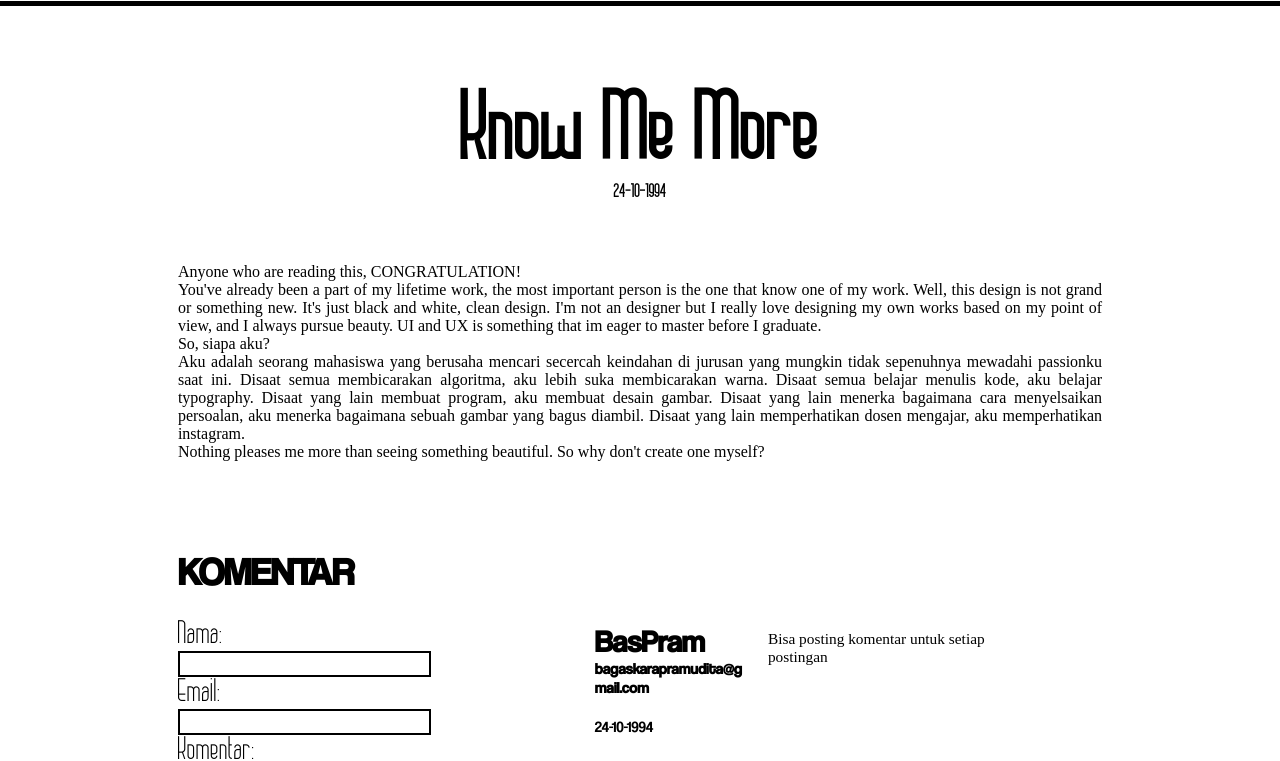
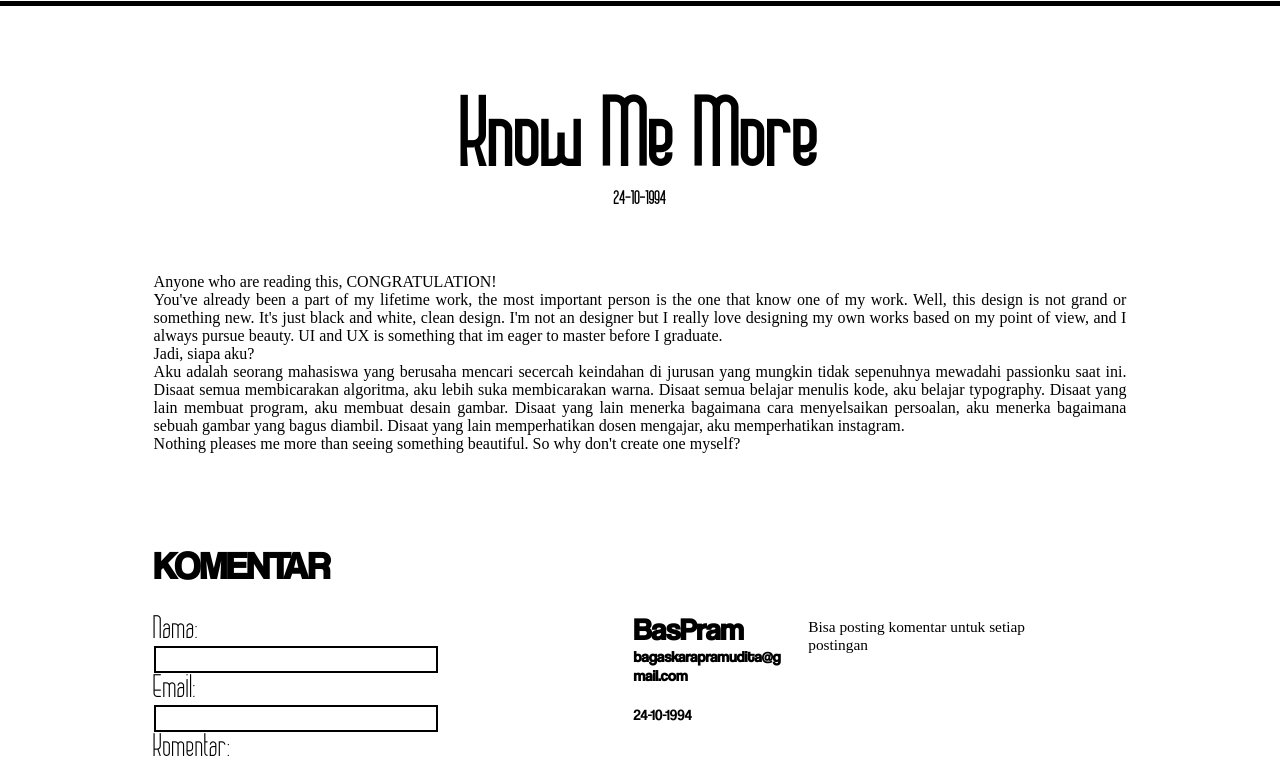
Before and after one commit to baspram/SimpleBlog, a plain HTML site: page post.html in a window 1280 px wide. Shown: the part 60-821 px from the top of the page. Drawn offline with nearby package versions, Linux system fonts and the light colour scheme; files whose address does not match are found by name.

Commit message:
Duh
Kata han masih terlalu kosong, enaknya diapain ya?

```diff
--- a/css/main.css
+++ b/css/main.css
@@ -28,10 +28,12 @@ html,body{
     width: 100%;
 	margin: 0px;
 	padding: 0px;
-	background: #ffffff;
 	color: black;
 	font-size: 100%;
 	letter-spacing: 100%;
+}
+
+body{
 }
 
 div{
@@ -136,10 +138,9 @@ textarea, input {
 	position: relative;
 	display: block;
 	padding: 7% 12% 2%;
-	width: 95%;
+	width: 100%;
 	height: auto;
 	box-sizing: border-box;
-	background: white;
 	font-size: 120%;
 }
 
@@ -154,11 +155,11 @@ textarea, input {
 .post{
 	position: relative;
 	display: block;
-	width: 100%;
+	width: 90%;
 	height: auto;
 	padding: 2%;
 	padding-top: 0;
-	margin: 3%;
+	margin: auto;
 	border-top: 0px solid black;
 	border-bottom: 0px solid black;
 	box-sizing: border-box;
@@ -182,7 +183,21 @@ textarea, input {
 }
 
 
+#POST > h1{
+	letter-spacing: 0px;
+	-webkit-transition: all 0.5s ease-in-out;
+	-moz-transition: all 0.5s ease-in-out;
+	-o-transition: all 0.5s ease-in-out;
+	transition: all 0.5s ease-in-out;
+}
 
+#POST:hover > h1{
+	letter-spacing: 15px;
+	-webkit-transition: all 0.5s ease-in-out;
+	-moz-transition: all 0.5s ease-in-out;
+	-o-transition: all 0.5s ease-in-out;
+	transition: all 0.5s ease-in-out;
+}
 
 .post .title{
 	position: relative;
@@ -336,9 +351,9 @@ textarea, input {
 }
 
 #FORM{
-	width: 95%;
+	width: 100%;
 	margin:auto;
-	padding: 2%;
+	padding-top: 2%;
 	color: black;
 	overflow: hidden;
 }
@@ -356,37 +371,20 @@ textarea, input {
 	outline:0;
 }
 
-#FORM > h1   {
+#FORM #POST> h1   {
 	text-align: center;
 	font-size: 600%;
 	margin: 10% 20% 0;
 	font-family: Chase;
-	letter-spacing: 0px;
--webkit-transition: all 0.5s ease-in-out;
-	-moz-transition: all 0.5s ease-in-out;
-	-o-transition: all 0.5s ease-in-out;
-	transition: all 0.5s ease-in-out;
 }
 
-#FORM > h1:hover   {
-	text-align: center;
-	font-size: 600%;
-	margin: 10% 20% 0;
-	font-family: Chase;
-	letter-spacing: 8px;
-	-webkit-transition: all 0.5s ease-in-out;
-	-moz-transition: all 0.5s ease-in-out;
-	-o-transition: all 0.5s ease-in-out;
-	transition: all 0.5s ease-in-out;
-}
-
-#FORM > h3{
+#FORM #POST > h3{
 	text-align: center;
 	margin-top: 0;
 	font-family: Chase;
 }
 
-#FORM > p{
+#FORM #POST> p{
 	margin: 5% 12% ;
 	text-align: justify;
 	font-size: 100%;
@@ -493,6 +491,7 @@ textarea, input {
 #EDITPOSTS {
 	text-align: center;
 	font-family: Chase;
+	height: 100%;
 }
 
 #EDITPOSTS h1{
--- a/index.html
+++ b/index.html
@@ -3,10 +3,6 @@
 <head>
 	<title>Baspram's Homepage</title>
 	<link rel="stylesheet" type="text/css" href="css/main.css">
-	<script src="http://ajax.googleapis.com/ajax/libs/jquery/1.11.1/jquery.min.js"></script>
-	<script type="text/javascript">
-	</script>
-	<script  scr="main.js"></script>
 </head>
 <body>
 	<div id="topLogo"><img src="logo/bp.png"></div>
--- a/post.html
+++ b/post.html
@@ -14,8 +14,8 @@
 			<li class="right"><a href="insertpost.html"><button class="button">&#43 TAMBAH POST</button></a></li>
 		</ul>
 	</div>
-
 	<div id="FORM">
+		<div id="POST">
 			<h1>Know Me More</h1>
 			<h3>24-10-1994</h3>
 			<p> Anyone who are reading this, CONGRATULATION! <br>
@@ -23,12 +23,12 @@
 				Well, this design is not grand or something new. It's just black and white, clean design.
 				I'm not an designer but I really love designing my own works based on my point of view, and I always pursue beauty.
 				UI and UX is something that im eager to master before I graduate.<br>
-			So, siapa aku?<br>
+				Jadi, siapa aku?<br>
 				Aku adalah seorang mahasiswa yang berusaha mencari secercah keindahan di jurusan yang mungkin tidak sepenuhnya mewadahi passionku saat ini. Disaat semua membicarakan algoritma, aku lebih suka membicarakan warna. Disaat semua belajar menulis kode, aku belajar typography.  Disaat yang lain membuat program, aku membuat desain gambar. Disaat yang lain menerka bagaimana cara menyelsaikan persoalan, aku menerka bagaimana sebuah gambar yang bagus diambil. Disaat yang lain memperhatikan dosen mengajar, aku memperhatikan instagram. <br>
 				Nothing pleases me more than seeing something beautiful. So why don't create one myself?
 			</p>
+		</div>
 		<div id="POSTS">
-
 			<div id="comment_form">
 				<h1>KOMENTAR</h1>
 				<form name="komen" method="post" onsubmit="validate(); return false;">
@@ -57,9 +57,7 @@
 					</div>
 				</div>
 			</div>
-
 		</div>
-
 	</div>
 </body>
 </html>
```
Also changed, not shown: editpost.html (+1 -4 lines), insertpost.html (+1 -4 lines), 1 other file. Lines whose indentation alone changed are shown as unchanged.
